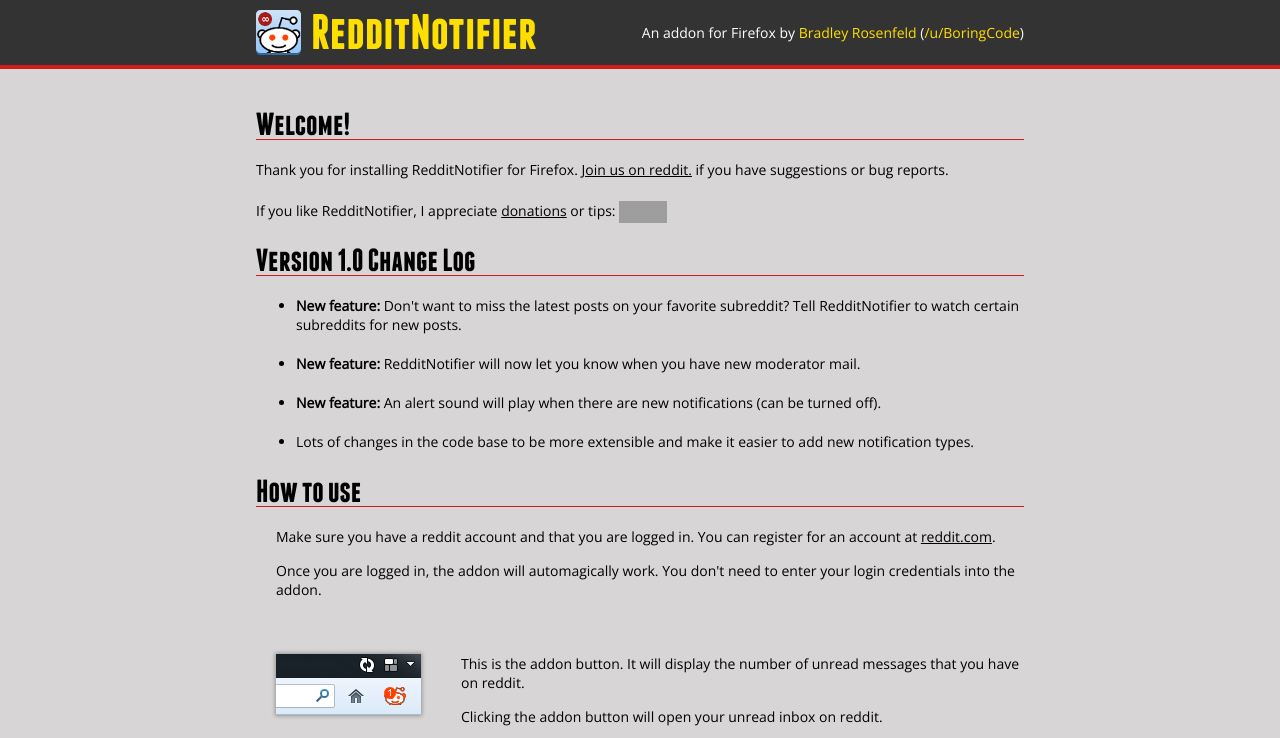
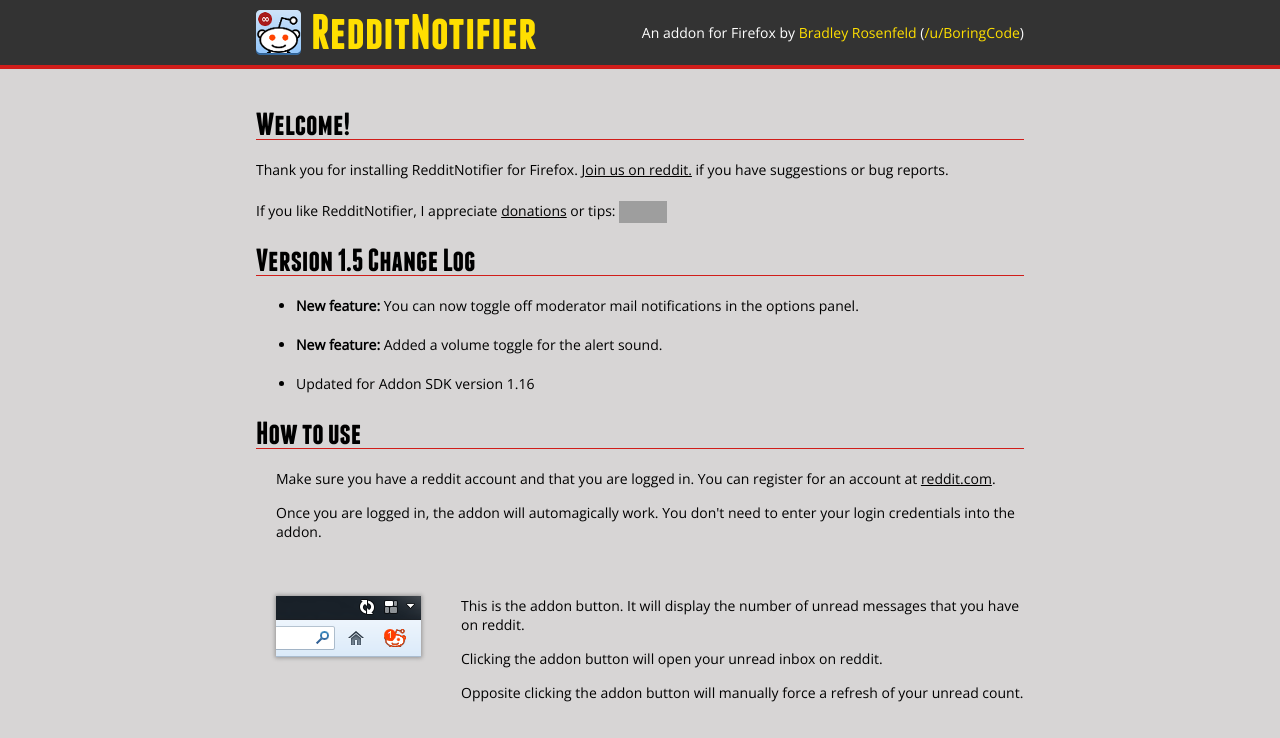
Before and after one commit to BoringCode/RedditNotifier, a plain HTML site: page index.html in a window 1280 px wide. Shown: the top 738 px of the page. Drawn offline with nearby package versions, Linux system fonts and the light colour scheme; grey boxes are pictures that could not be loaded.

Commit message:
Updated with change log

```diff
--- a/index.html
+++ b/index.html
@@ -30,13 +30,12 @@
 		</section>
 		<section>
 			<header>
-				<h2>Version 1.0 Change Log</h2>
+				<h2>Version 1.5 Change Log</h2>
 			</header>
 			<ul class="list">
-				<li><strong>New feature:</strong> Don't want to miss the latest posts on your favorite subreddit? Tell RedditNotifier to watch certain subreddits for new posts.</li>
-				<li><strong>New feature:</strong> RedditNotifier will now let you know when you have new moderator mail.</li>
-				<li><strong>New feature:</strong> An alert sound will play when there are new notifications (can be turned off).</li>
-				<li>Lots of changes in the code base to be more extensible and make it easier to add new notification types.</li>
+				<li><strong>New feature:</strong> You can now toggle off moderator mail notifications in the options panel.</li>
+				<li><strong>New feature:</strong> Added a volume toggle for the alert sound.</li>
+				<li>Updated for Addon SDK version 1.16</li>
 			</ul>
 		</section>
 		<section>
@@ -73,6 +72,10 @@
 							<p>This option will play a sound when there is a new notification.</p>
 						</li>
 						<li>
+							<p><strong>Volume</strong> <i>(Default: 80%)</i></p>
+							<p>Set the volume of the notification sound from 0 to 100, with 100 being the loudest.</p>
+						</li>
+						<li>
 							<p><strong>Try to keep the addon button visible.</strong> <i>(Default: true)</i></p>
 							<p>This option will keep your addon button in the taskbar if it is hidden.</p>
 						</li>
@@ -83,6 +86,11 @@
 						<li>
 							<p><strong>Check for new posts in the following subreddits</strong></p>
 							<p>Add subreddits that you would like to keep track of by entering a comma seperated list of the <strong>subreddit title</strong>. For example: gifs, politics, pics
+						</li>
+						<li>
+							<p><strong>Check for new moderator mail?</strong> <i>(Default: true)</i></p>
+							<p>Toggle the check for moderator mail on and off</p>
+						</li>
 					</ul>
 				</li>
 			</ul>
```
